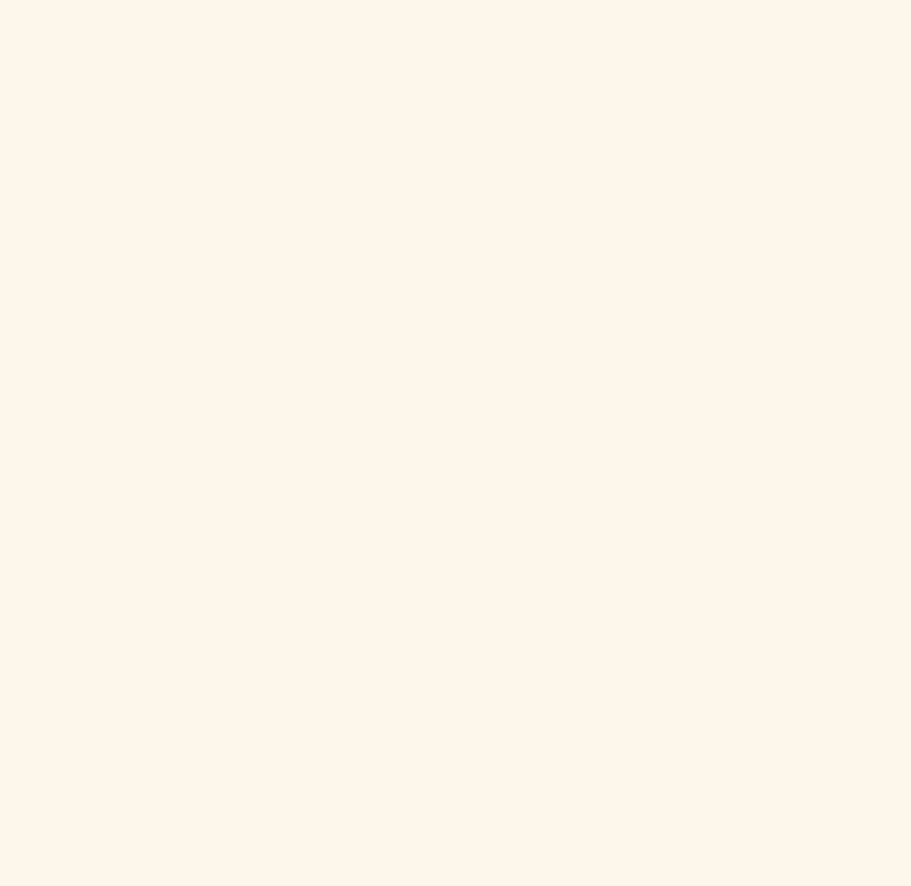
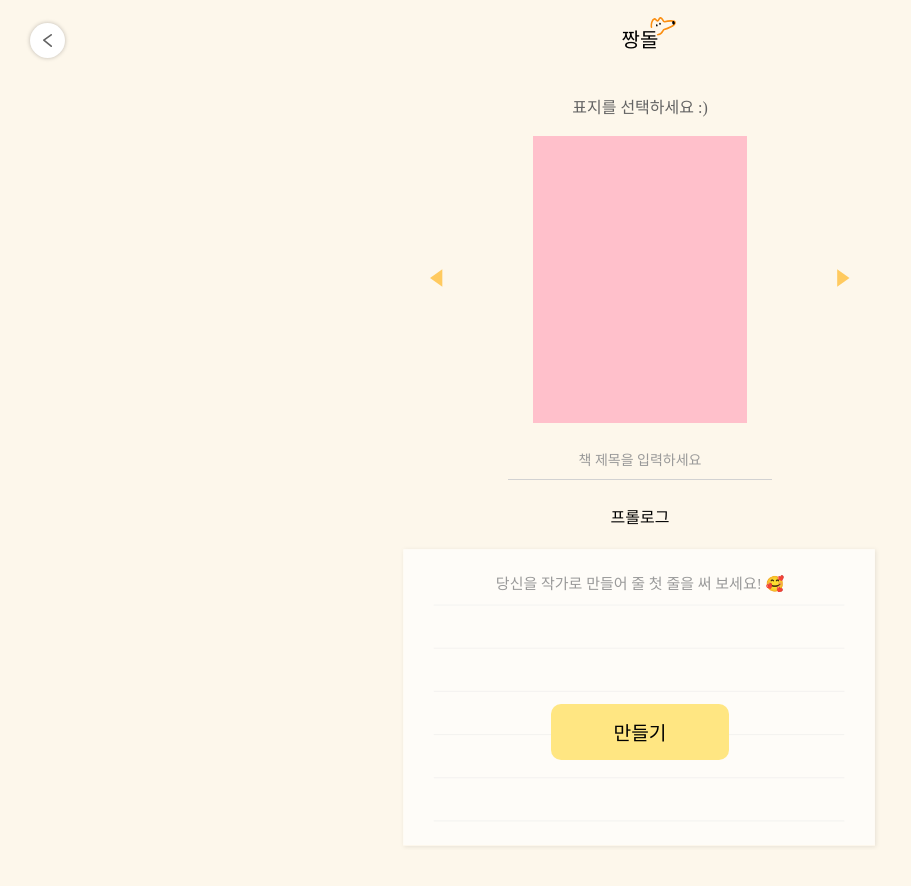
Before and after one commit to Likelion-Kwangwoon/relay-story, a React (Create React App) app: page /writeBook in a window 1280 px wide. Shown: the top 886 px of the page, without its empty margins (0-911 px from the left). Before the commit the page ends 800 px from the top, so only its background shows below. Built offline with nearby package versions, Linux system fonts and the light colour scheme; a web font is replaced by a local one.

Commit message:
Feat : 라우터 설정

```diff
--- a/src/App.js
+++ b/src/App.js
@@ -1,6 +1,14 @@
 import { createGlobalStyle, ThemeProvider } from "styled-components";
 import { theme } from "./theme";
 import reset from "styled-reset";
+import { BrowserRouter, Route, Routes } from "react-router-dom";
+import Home from "./pages/Home"
+import MainWrapper from "./layout/MainWrapper";
+import MyBookList from "./pages/MyBookList";
+import Share from "./pages/Share";
+import WriteBook from "./pages/WriteBook";
+import BookViewer from "./pages/BookViewer";
+import WriteComment from "./pages/WriteComment"
 
 const GlobalStyle = createGlobalStyle`
   ${reset}
@@ -51,11 +59,21 @@ function App() {
   window.addEventListener('resize', setScreenSize);
 
   return (
-    <>
+    <BrowserRouter>
       <ThemeProvider theme={theme}>
         <GlobalStyle />
+        <Routes>
+          <Route path="/" element={<Home />} />
+          <Route element={<MainWrapper />}>
+            <Route path="/writeBook" element={<WriteBook />} />
+            <Route path="/booklist" element={<MyBookList />} />
+            <Route path="/share/cover" element={<Share />} />
+            <Route path="/share/content" element={<BookViewer />} />
+            <Route path="/comment" element={<WriteComment />} />
+          </Route>
+        </Routes>
       </ThemeProvider>
-    </>
+    </BrowserRouter>
   );
 }
 
--- /dev/null
+++ b/src/layout/MainWrapper/index.jsx
@@ -0,0 +1,18 @@
+import { Outlet } from "react-router-dom"
+import Header from "../../components/Header"
+import styled from "styled-components"
+
+export const Section = styled.section`
+    margin: 100px 0;
+`
+
+export default function MainWrapper() {
+    return(
+        <>
+            <Header />
+            <Section>
+                <Outlet />
+            </Section>
+        </>
+    )
+}
--- a/src/pages/BookViewer/index.jsx
+++ b/src/pages/BookViewer/index.jsx
@@ -1,5 +1,4 @@
 import { useState } from "react"
-import styled from "styled-components"
 import RelayComment from '../../components/RelayComment'
 import Button from "../../components/Button"
 
--- a/src/pages/WriteBook/index.jsx
+++ b/src/pages/WriteBook/index.jsx
@@ -43,7 +43,7 @@ export const Textarea = styled.textarea`
   transform: translateX(-50%);
   margin-top: 5%;
   line-height: 160%;
-  font-size: 13px;
+  font-size: 15px;
   border: none;
   outline: none;
   resize: none;
--- a/src/pages/WriteComment/index.jsx
+++ b/src/pages/WriteComment/index.jsx
@@ -45,6 +45,7 @@ export const TextInp = styled.textarea`
   padding: 10px;
   box-sizing: border-box;
   border: 1px solid #DADADA;
+  font-size: 15px;
   border-radius: 5px;
   outline: none;
   line-height: 160%;
```
Also changed, not shown: 1 other file (tests, documents, lock files or other folders).
